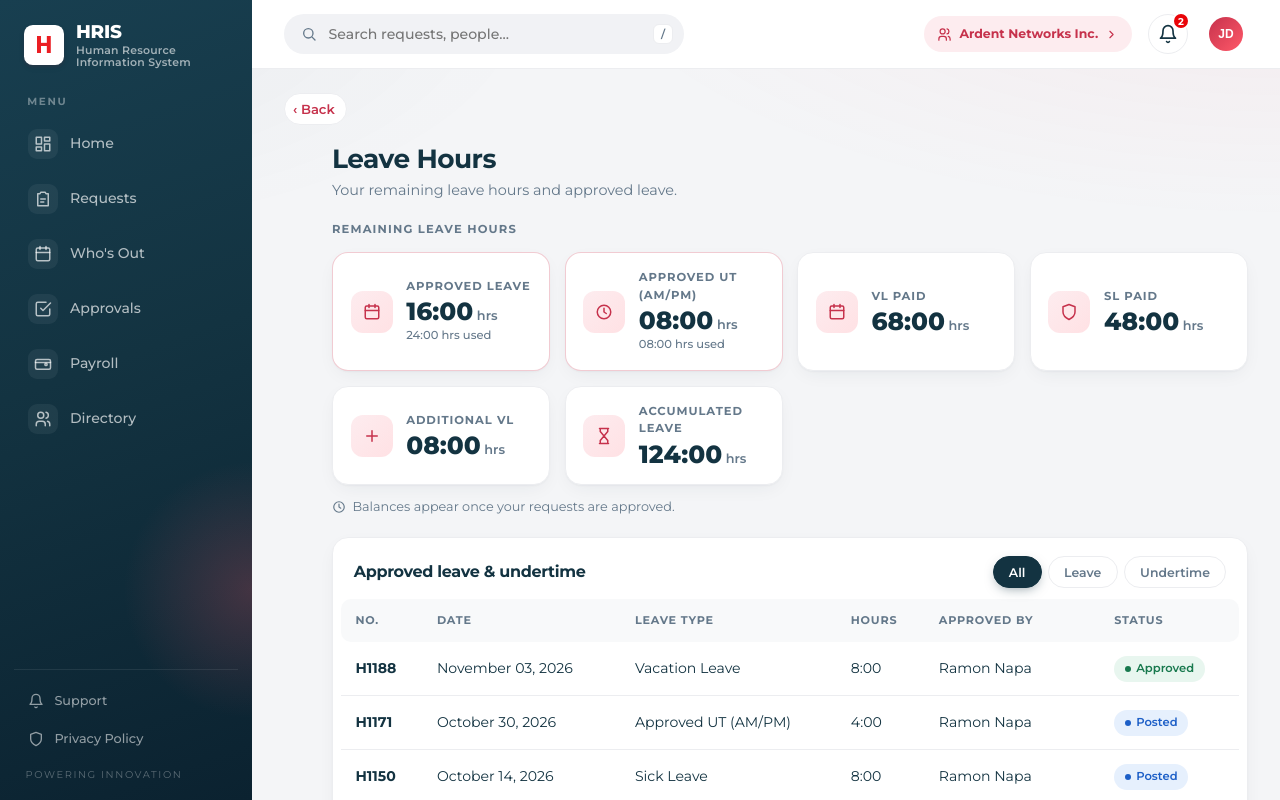
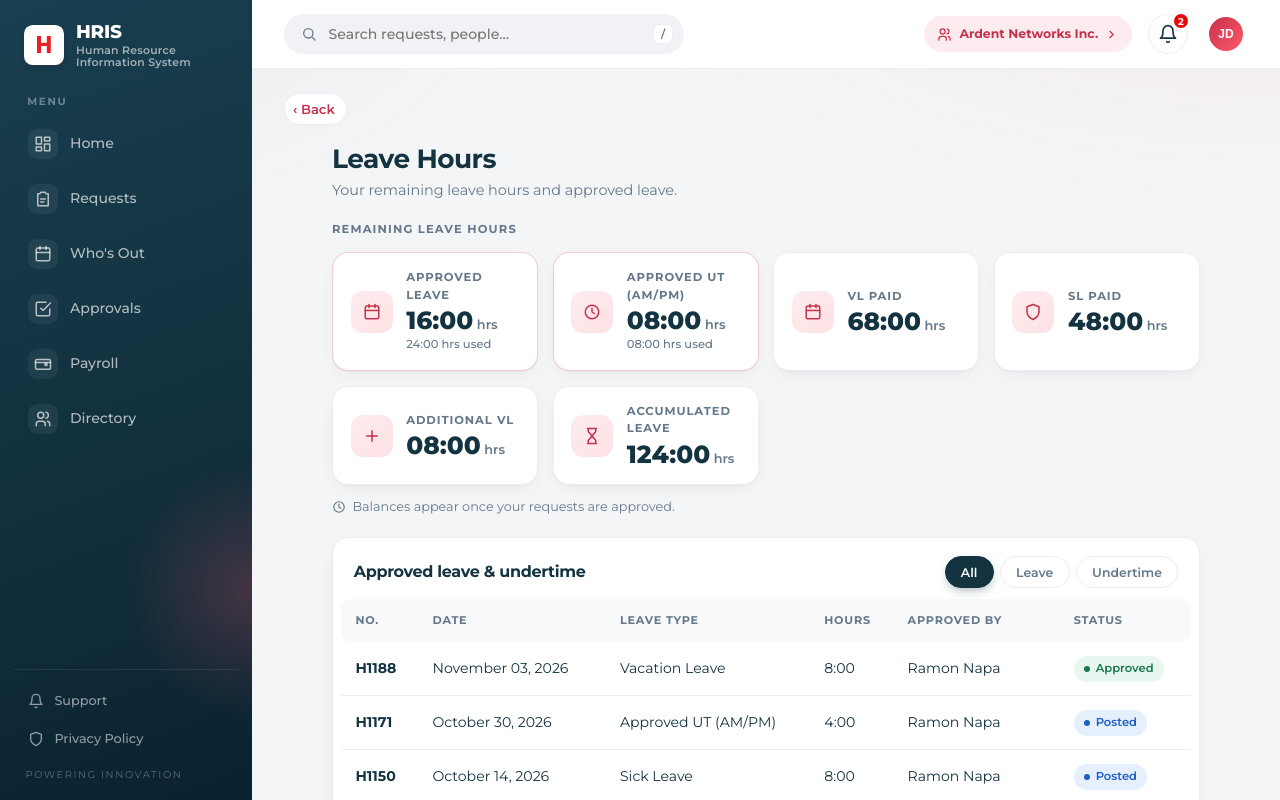
Before and after one commit to naparamon5-spec/hris-v2, a Nuxt app: page /leave-hours in a window 1280 px wide. Shown: the top 800 px of the page. Built offline with nearby package versions, Linux system fonts and the light colour scheme.

Commit message:
style: match right margin to left indent under back link
Co-Authored-By: Claude Opus 5.5 <noreply@anthropic.com>

```diff
--- a/assets/css/main.css
+++ b/assets/css/main.css
@@ -126,7 +126,7 @@ table.table { width: 100%; border-collapse: separate; border-spacing: 0; font-si
 .back { align-self: flex-start; display: inline-flex; align-items: center; gap: .3rem; font-size: .82rem; font-weight: 600; margin-bottom: 1.1rem; padding: .3rem .7rem .3rem .5rem; border-radius: 999px; background: #fff; border: 1px solid var(--border); }
 .back:hover { border-color: var(--ardent-gray); }
 /* Content after a Back link is indented, so it doesn't line up under the button. */
-.back ~ * { margin-left: 3rem; }
+.back ~ * { margin-left: 3rem; margin-right: 3rem; }
 
 .tabs { display: inline-flex; gap: .25rem; padding: .3rem; background: #fff; border: 1px solid var(--border); border-radius: 999px; margin-bottom: 1.25rem; overflow-x: auto; max-width: 100%; }
 .tabs button { background: none; border: 0; padding: .5rem 1.1rem; border-radius: 999px; font: 600 .85rem 'Montserrat', sans-serif; color: var(--muted); cursor: pointer; white-space: nowrap; transition: all .15s; }
@@ -141,7 +141,7 @@ table.table { width: 100%; border-collapse: separate; border-spacing: 0; font-si
 @media (max-width: 640px) {
   .page-head { align-items: flex-start; margin-bottom: 1rem; }
   .page-head h1 { font-size: 1.4rem; }
-  .back ~ * { margin-left: 1.25rem; }
+  .back ~ * { margin-left: 1.25rem; margin-right: 0; }
   .page-head > .btn, .page-head > div:last-child:not(:first-child) { width: 100%; }
   .page-head > div:last-child:not(:first-child) { display: flex; gap: .5rem; }
   .page-head > div:last-child:not(:first-child) .btn { flex: 1; }
--- a/pages/payroll/[period].vue
+++ b/pages/payroll/[period].vue
@@ -103,7 +103,7 @@ const cancelPw = () => { askPw.value = false; if (!unlocked.value) navigateTo('/
 <style scoped>
 .locked { display: flex; align-items: center; gap: 1rem; max-width: 820px; }
 .locked div { flex: 1; display: flex; flex-direction: column; }
-.pw-overlay { position: fixed; inset: 0; z-index: 100; background: rgba(19,51,65,.55); backdrop-filter: blur(6px); display: grid; place-items: center; padding: 1rem; }
+.pw-overlay { position: fixed; inset: 0; margin: 0; z-index: 100; background: rgba(19,51,65,.55); backdrop-filter: blur(6px); display: grid; place-items: center; padding: 1rem; }
 .pw-card { width: 100%; max-width: 400px; background: #fff; border-radius: 20px; padding: 1.75rem 1.5rem 1.4rem; text-align: center; box-shadow: var(--shadow-lg); }
 .pw-card h2 { font-size: 1.15rem; }
 .pw-card > p { margin: .5rem 0 1.25rem; font-size: .88rem; line-height: 1.5; }
```
